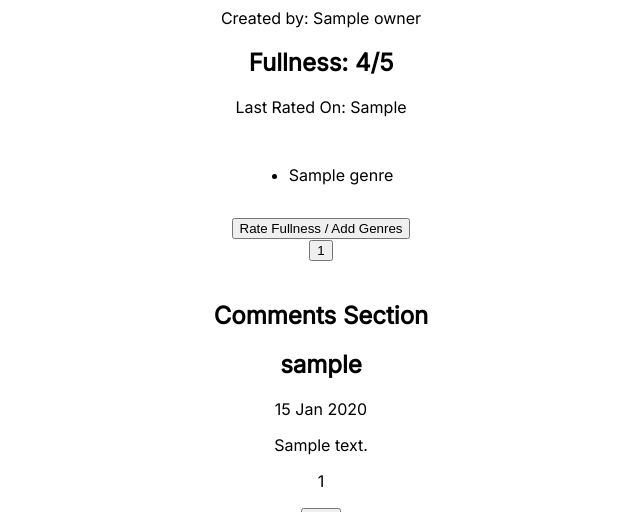
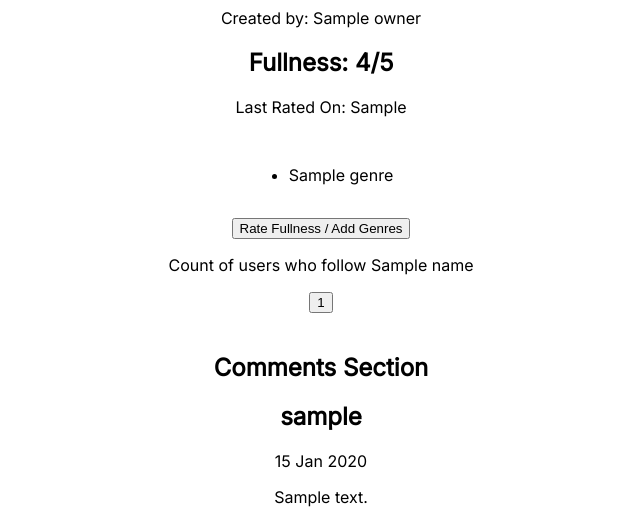
Before and after one commit to DanielleDauphinais/cs546_group17_final_project, a Node server app: template views/libraries/library.handlebars in a window 1280 px wide. Shown: the part 404-916 px from the top of the page, without its empty margins (319-959 px from the left). Run offline with Node 20, Linux system fonts and the light colour scheme; the template is opened without the code that fills it: most values are stand-ins (such as "Sample title", 1, 10 or a date in 2020); grey boxes marked "Sample" are stand-in pictures; some libraries are stand-ins or nearby versions.

Commit message:
can only link if you don't own

```diff
--- a/routes/libraries.js
+++ b/routes/libraries.js
@@ -309,7 +309,6 @@ router
     } catch (e) {
       return res.status(404).render('error', {errorCode: "404", searchValue: "Library"});
     }
-
     try {
       let favorite = await userData.favoriteLibrary(user._id, library._id);
       res.redirect(`/libraries/${library._id}`);
--- a/views/libraries/library.handlebars
+++ b/views/libraries/library.handlebars
@@ -20,9 +20,16 @@
         <button type="submit">Rate Fullness / Add Genres</button>
     </form>
     <div id="favorites">
+        <p>Count of users who follow {{name}}</p>
+        {{#if (ne ownerID userid)}}
+        <p>Click here to add {{name}} to your favorites (or unfavorite)!</p>
         <form action="/libraries/{{_id}}" method="POST">
             <button type="submit">{{numFavorites}}</button>
         </form>
+        {{/if}}
+        {{#if (eq ownerID userid)}}
+        <button>{{numFavorites}}</button>
+        {{/if}}
     </div>
     <br>
     <div id="commentSectionLibs">
```
